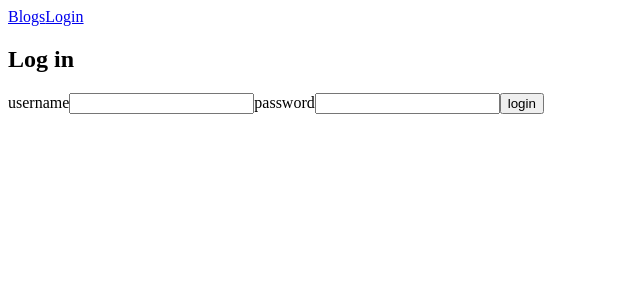
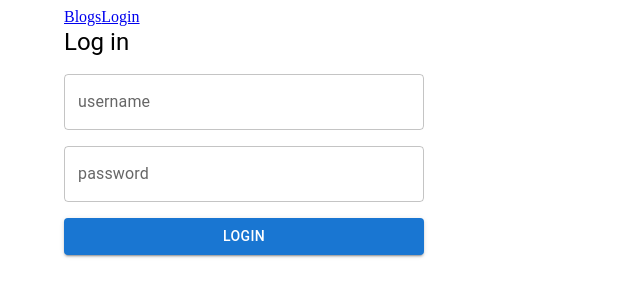
Before and after one commit to iromanrobert/fso, a React (Vite) app in the folder part5/bloglist/bloglist-frontend/: page /login in a window 1280 px wide. Shown: the top 300 px of the page, without its empty margins (0-640 px from the left). Built offline with nearby package versions, Linux system fonts and the light colour scheme; no server answers.

Commit message:
FSO Exercise: 5.29

```diff
--- a/part5/bloglist/bloglist-frontend/package.json
+++ b/part5/bloglist/bloglist-frontend/package.json
@@ -11,6 +11,9 @@
     "test": "vitest run"
   },
   "dependencies": {
+    "@emotion/react": "^11.14.0",
+    "@emotion/styled": "^11.14.1",
+    "@mui/material": "^9.5.0",
     "axios": "^1.9.0",
     "react": "^19.1.0",
     "react-dom": "^19.1.0",
--- a/part5/bloglist/bloglist-frontend/src/App.jsx
+++ b/part5/bloglist/bloglist-frontend/src/App.jsx
@@ -1,6 +1,8 @@
 import { useState, useEffect, useRef } from "react";
 
 import { Routes, Route, Link, useNavigate } from "react-router-dom";
+
+import { Container } from "@mui/material";
 
 import blogService from "./services/blogs";
 import loginService from "./services/login";
@@ -101,7 +103,7 @@ const App = () => {
   };
 
   return (
-    <>
+    <Container>
       <nav>
         <Link to="/">Blogs</Link>
         {user && <Link to="/new-blog">New blog</Link>}
@@ -141,7 +143,7 @@ const App = () => {
           element={<BlogForm createBlog={handleBlogCreation} />}
         />
       </Routes>
-    </>
+    </Container>
   );
 };
 
--- a/part5/bloglist/bloglist-frontend/src/components/Login.jsx
+++ b/part5/bloglist/bloglist-frontend/src/components/Login.jsx
@@ -1,4 +1,5 @@
 import { useState } from "react";
+import { TextField, Button, Stack, Typography } from "@mui/material";
 
 const LoginForm = ({ onLogin }) => {
   const [password, setPassword] = useState("");
@@ -13,16 +14,20 @@ const LoginForm = ({ onLogin }) => {
 
   return (
     <form onSubmit={handleSubmit}>
-      <h2>Log in</h2>
-      <label htmlFor="username">username</label>
-      <input
-        type="text"
+      <Stack spacing={2} sx={{ maxWidth: "360px" }}>
+        <Typography variant="h5" component="h2">
+          Log in
+        </Typography>
+
+        <TextField
+          label="username"
           value={username}
           onChange={({ target }) => setUsername(target.value)}
           id="username"
         />
-      <label htmlFor="password">password</label>
-      <input
+
+        <TextField
+          label="password"
           type="password"
           value={password}
           onChange={({ target }) => {
@@ -30,7 +35,10 @@ const LoginForm = ({ onLogin }) => {
           }}
           id="password"
         />
-      <button type="submit">login</button>
+        <Button type="submit" variant="contained">
+          Login
+        </Button>
+      </Stack>
     </form>
   );
 };
```
Also changed, not shown: 1 other file (tests, documents, lock files or other folders). Lines whose indentation alone changed are shown as unchanged.
